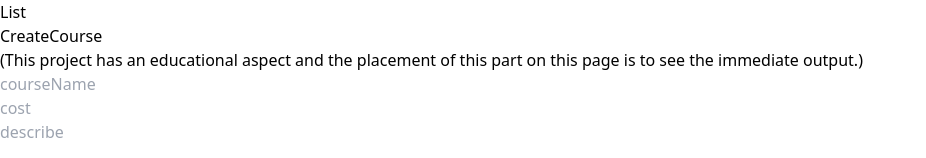
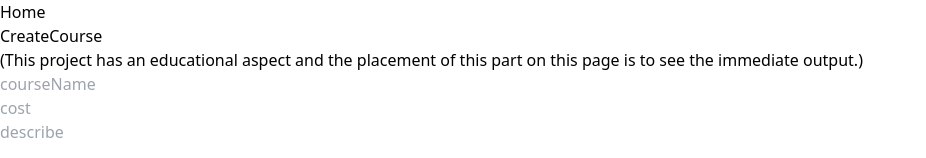
Before and after one commit to arefsalarieh/react-query-with-custom-hook, a React (Vite) app: page / in a window 1280 px wide. Shown: the top 158 px of the page, without its empty margins (0-926 px from the left). Built offline with nearby package versions, Linux system fonts and the light colour scheme; no server answers.

Commit message:
edit small

```diff
--- a/src/component/Header.jsx
+++ b/src/component/Header.jsx
@@ -4,7 +4,7 @@ import { NavLink } from 'react-router-dom'
 const Header = () => {
   return (
     <div className='flex gap-5 mt-10 w-[90%] mx-auto'>
-        <NavLink to='/' className={({isActive})=>{return isActive ? 'bg-[aqua] p-4 rounded-xl' : 'p-4 rounded-xl'}}>List</NavLink>
+        <NavLink to='/' className={({isActive})=>{return isActive ? 'bg-[aqua] p-4 rounded-xl' : 'p-4 rounded-xl'}}>Home</NavLink>
     </div>
   )
 }
```
Also changed, not shown: src/customHook/useMutationDelete.js (line endings or trailing spaces).
